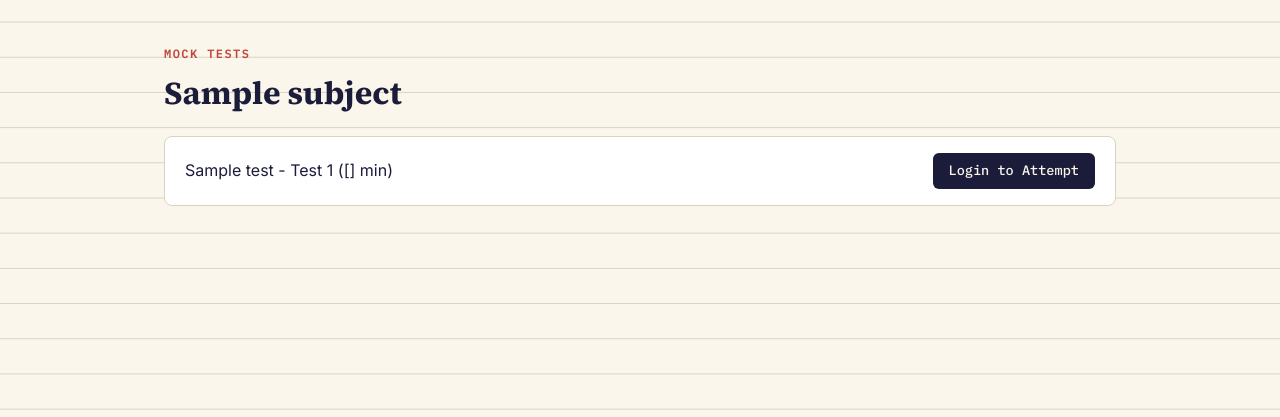
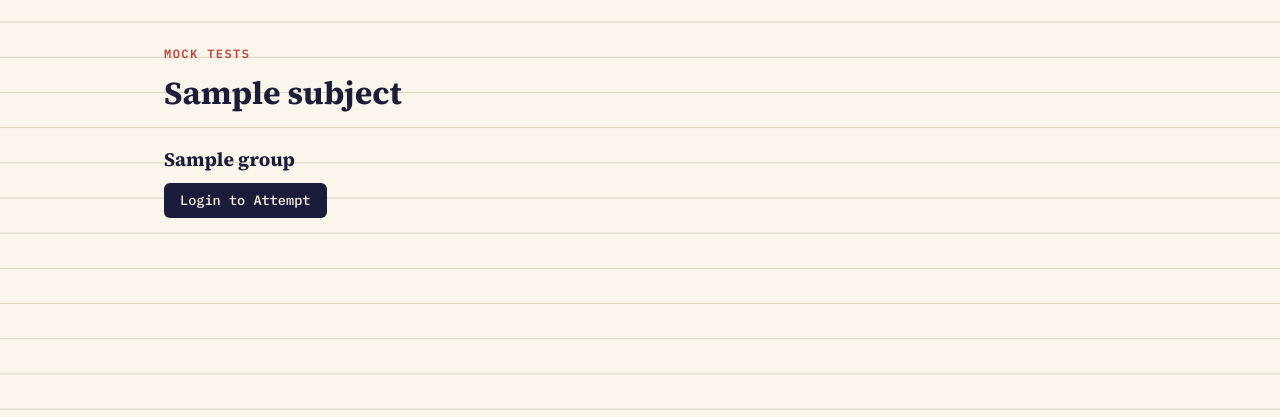
Before and after one commit to Saurabh-18-py/Eduportal, a Django app: template templates/mocktest/test_list.html in a window 1280 px wide. Shown: the part 84-501 px from the top of the page. Run offline with Django 3.2, Linux system fonts and the light colour scheme; the template is opened without the code that fills it: most values are stand-ins (such as "Sample title", 1, 10 or a date in 2020).

Commit message:
Group mock tests by chapter with heading, list Test N buttons underneath

```diff
--- a/templates/mocktest/test_list.html
+++ b/templates/mocktest/test_list.html
@@ -3,18 +3,19 @@
 {% block content %}
 <span class="eyebrow">Mock Tests</span>
 <h1>{{ subject.name }}</h1>
-<div class="list">
-    {% for slot in test_slots %}
-    <div class="list-item">
-        <span>{{ slot.test.title|cut:" - Practice Test" }} - Test {{ slot.slice_number }} ({{ slot.test.duration_minutes }} min)</span>
+
+{% for group in chapter_groups %}
+<h2 class="section-heading">{{ group.chapter_title }}</h2>
+<div class="btn-group">
+    {% for n in group.slice_numbers %}
         {% if user.is_authenticated %}
-            <a href="{% url 'mocktest:take_test' slot.test.id slot.slice_number %}" class="btn-small">Start Test</a>
+            <a href="{% url 'mocktest:take_test' group.test.id n %}" class="btn-small">Test {{ n }}</a>
         {% else %}
             <a href="{% url 'accounts:login' %}" class="btn-small">Login to Attempt</a>
         {% endif %}
-    </div>
-    {% empty %}
-    <p>No tests available yet for this subject.</p>
     {% endfor %}
 </div>
+{% empty %}
+<p>No tests available yet for this subject.</p>
+{% endfor %}
 {% endblock %}
```
Also changed, not shown: mocktest/views.py (+10 -6 lines).
